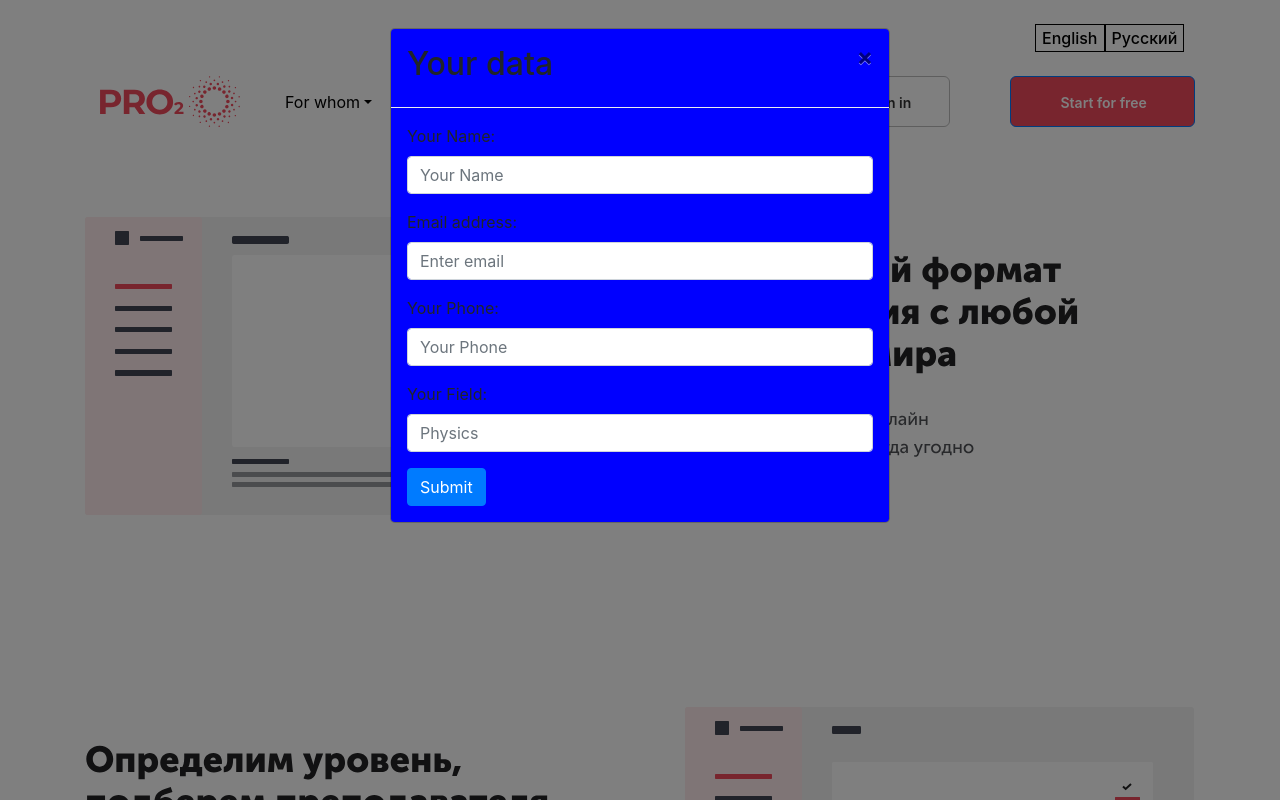
After one commit to askhatkenenbay/PRO2_WEBSITE, a Django app: page /our-courses/physics in a window 1280 px wide, after a click on "For educators". The commit adds this page. Run offline with Django 3.2, Linux system fonts and the light colour scheme; some libraries are stand-ins or nearby versions.

Commit message:
forAlliance

```diff
--- /dev/null
+++ b/main/templates/main/temp/physics.html
@@ -0,0 +1,230 @@
+{% extends "main/base.html" %}
+{% load static %}
+{% load crispy_forms_tags %}
+{% block title %}
+    <meta name="viewport" content="width=device-width, initial-scale=1">
+    <title>Physics</title>
+    <link rel="stylesheet" type="text/css" href="{% static 'main/style.css' %}">
+    <script src="https://ajax.googleapis.com/ajax/libs/jquery/3.3.1/jquery.min.js"></script>
+    <script src="https://cdnjs.cloudflare.com/ajax/libs/popper.js/1.12.9/umd/popper.min.js"></script>
+    <script src="https://maxcdn.bootstrapcdn.com/bootstrap/4.0.0/js/bootstrap.min.js"></script>
+    <script src="https://use.fontawesome.com/release/v5.0.8/js/all.js"></script>
+{% endblock %}
+
+{% block content %}
+<div id="MyModalT" class="modal fade" role="dialog">
+    <div class="modal-dialog">
+            <div class="modal-content" style="background-color: blue;">
+                <div class= "modal-header">
+                    <h2 class="">
+                        <span class="en-text">Your data</span>
+                        <span class = 'ru-text'>Ваши данные</span>
+                    </h2>
+                    <button type="button" class="close" data-dismiss="modal">&times;</button>
+                </div>
+                <div class="modal-body">
+                    <form method="POST">
+                        {% csrf_token %}
+                        <div class="form-group">
+                            <label for="email">Your Name:</label>
+                            <input required  name ="user_name" type="input-group-text" class="form-control" placeholder="Your Name" >
+                        </div>
+                        <div class="form-group">
+                            <label for="email">Email address:</label>
+                            <input required name ="user_email" type="email" class="form-control" placeholder="Enter email" id="email">
+                        </div>
+                        <div class="form-group">
+                            <label for="email">Your Phone:</label>
+                            <input required name ="user_phone" type="input-group-text" class="form-control" placeholder="Your Phone" >
+                        </div>
+                        <div class="form-group">
+                            <label for="email">Your Field:</label>
+                            <input required name ="user_field" type="select" class="form-control" placeholder="Physics" >
+                        </div>
+                        <button type="submit" class="btn btn-primary">Submit</button>
+                    </form>
+                </div>
+            </div>
+    </div>
+</div>
+
+<br/>
+    <footer class="footer">
+        <div class="row padding">
+            <div class="col-lg-10">
+            </div>
+            <div class="col-lg-2">
+                <button class="language"  onclick="change_lan('EN')">English</a>
+                <button class="language" onclick="change_lan('RU')">Русский</a>
+            </div>
+        </div>
+    </footer>
+<br/>
+
+    <!-- Navigation -->
+    <div class="container-fluid padding">
+        <div class="row padding">
+            <div class="col-lg-2">
+                <img src="/media/Logo.svg" class="img-fluid">
+            </div>
+            <div class="col-lg-2">
+                <div class="dropdown for-whom">
+                    <a href="#" class="dropdown-toggle " data-toggle="dropdown">For whom</a>
+                    <div class="dropdown-menu">
+                        <a href="#" class="dropdown-item">Action</a>
+                        <a href="#" class="dropdown-item">Another action</a>
+                    </div>
+                </div>
+
+            </div>
+            <div class="col-lg-2">
+                <div class="dropdown our-courses">
+                    <a href="#" class="dropdown-toggle" data-toggle="dropdown">Our courses</a>
+                    <div class="dropdown-menu">
+                        <a href="#" class="dropdown-item">
+                            <span class="en-text">Math</span>
+                            <span class = 'ru-text'>Матиматика</span>
+                        </a>
+                        <a href="{% url 'physics' %}" class="dropdown-item">
+                            <span class="en-text">Physics</span>
+                            <span class = 'ru-text'>Физика</span>
+                        </a>
+                        <a href="#" class="dropdown-item">
+                            <span class="en-text">Chemistry</span>
+                            <span class = 'ru-text'>Химия</span>
+                        </a>
+                    </div>
+                </div>
+            </div>
+            <div class="col-lg-2">
+                <a href="{% url 'courses' %}" class="btn btn-danger btn-sign-in">
+                    <h2 class="to-home-text">
+                        <span class="en-text">Courses</span>
+                        <span class = 'ru-text'>Курсы</span>
+                    </h2>
+                </a>
+            </div>
+
+            {% if user.is_authenticated %}
+            <div class="col-lg-2">
+                <a href="{% url 'logout' %}" class="btn btn-primary btn-sign-in">
+                    <h2 class="sign-in-text">
+                        <span class="en-text">Logout</span>
+                        <span class = 'ru-text'>Выйти</span>
+                    </h2>
+                </a>
+            </div>
+            <div class="col-lg-2 ">
+                <a href="{% url 'main-personal_page' %}" class="btn btn-primary btn-sign-in">
+                    <h2 class="to-home-text">
+                        <span class = 'en-text'>Back to account</span>
+                        <span class = 'ru-text'>Вернуться</span>
+                    </h2>
+                </a>
+            </div>
+            {% else %}
+            <div class="col-lg-2 ">
+                <a href="{% url 'login' %}" class="btn btn-primary btn-sign-in">
+                    <h2 class="sign-in-text">
+                        <span class = 'en-text'>Sign in</span>
+                        <span class = 'ru-text'>Войти</span>
+                    </h2>
+                </a>
+            </div>
+            <div class="col-lg-2">
+                <a href="{% url 'register' %}" class="btn btn-primary btn-red">
+                    <h2 class="btn-red-text">
+                        <span class = 'en-text'>Start for free</span>
+                        <span class = 'ru-text'>Начать бесплатно</span>
+                    </h2>
+                </a>
+            </div>
+            {% endif %}
+        </div>
+    </div>
+    <div class="empty-padding"></div>
+
+    <br/>
+    <img class="image-top" src="/media/phys1.svg" class="img-fluid">
+    <br/><br/><br/><br/><br/><br/><br/><br/><br/>
+    <img class="image-top" src="/media/phys2.svg" class="img-fluid">
+    <br/><br/><br/><br/><br/><br/><br/><br/><br/>
+    <img class="image-top" src="/media/phys3.svg" class="img-fluid">
+    <br/><br/><br/><br/><br/><br/><br/><br/><br/>
+    <img class="image-top" src="/media/phys4.svg" class="img-fluid">
+    <br/><br/><br/><br/><br/><br/><br/><br/><br/>
+    <img class="image-top" src="/media/phys5.svg" class="img-fluid">
+    <br/><br/><br/><br/><br/><br/><br/><br/><br/>
+    <img class="image-top" src="/media/phys6.svg" class="img-fluid">
+    <br/><br/><br/><br/><br/><br/><br/><br/><br/>
+    <img class="image-top" src="/media/phys7.svg" class="img-fluid">
+    <br/><br/><br/><br/><br/><br/><br/><br/><br/>
+
+    <!-- Footer -->
+    <footer>
+        <div class="container-fluid padding">
+            <div class="row text-left">
+                <div class="col-md-4">
+                    <img src="/media/footer.jpg">
+                </div>
+                <div class="col-md-4">
+                    <h5>
+                        <span class="en-text">Learning</span>
+                        <span class = 'ru-text'>Обучение</span>
+
+                    </h5>
+                    <a class="footer-link" href="#">
+                        <span class="en-text">Process</span>
+                        <span class = 'ru-text'>Процесс</span>
+                    </a>
+                    <br/>
+                    <a class="footer-link" href="#">
+                        <span class="en-text">Classes</span>
+                        <span class = 'ru-text'>Предметы</span>
+                    </a>
+                    <br/>
+                    <a class="footer-link" href="#">
+                        <span class="en-text">Educators</span>
+                        <span class = 'ru-text'>Педагоги</span>
+                    </a>
+                    <br/>
+                    <a class="footer-link" href="#">
+                        <span class="en-text">QnA</span>
+                        <span class = 'ru-text'>Вопрос-ответ</span>
+                    </a>
+                    <br/>
+                    <a class="footer-link" href="#">
+                        <span class="en-text">Price</span>
+                        <span class = 'ru-text'>Цена</span>
+                    </a>
+                </div>
+                <div class="col-md-4">
+                    <h5>
+                        <span class="en-text">PRO2</span>
+                        <span class = 'ru-text'>PRO2</span>
+                    </h5>
+                    <a class="footer-link" href="#">
+                        <span class="en-text">About Company</span>
+                        <span class = 'ru-text'>О школе</span>
+                    </a>
+                    <br/>
+                    <a class="footer-link" href="#"  type="button" data-toggle="modal" data-target="#MyModalT">
+                        <span class="en-text">For educators</span>
+                        <span class = 'ru-text'>Педагогам</span>
+                    </a>
+                    <br/>
+                    <a class="footer-link" href="#">
+                        <span class="en-text">Reviews</span>
+                        <span class = 'ru-text'>Отзывы</span>
+                    </a>
+                    <br/>
+                    <a class="footer-link" href="#">
+                        <span class="en-text">Privacy policy</span>
+                        <span class = 'ru-text'>Конфиденциальность</span>
+                    </a>
+                </div>
+            </div>
+        </div>
+    </footer>
+<script src="{% static 'main/change_language.js' %}"></script>
+{% endblock content %}
--- a/main/urls.py
+++ b/main/urls.py
@@ -21,4 +21,7 @@ urlpatterns = [
     path('courses/my/',views.course_my,name="course-my"),
     path('personal-page/create-course/create-homework/',views.create_homework,name="create-homework"),
     path('personal-page/create-course/create-homework-points/',views.create_homework_points,name="create-homework-points"),
+    path('our-courses/physics',views.physics,name="physics"),
+    path('our-courses/chemistry',views.chemistry,name="chemistry"),
+    path('our-courses/math',views.math,name="math"),
 ]
--- a/main/views.py
+++ b/main/views.py
@@ -301,3 +301,28 @@ def course_my(request):
         'course_name' : request.GET.get('value', ''),
     }
     return render(request,'main/special.html', context)
+
+def chemistry(request):
+    return render(request,'main/special.html')
+def physics(request):
+    if request.method == 'POST':
+        email_from = settings.EMAIL_HOST_USER
+        user_email = request.POST.get('user_email', None)
+        if request.POST.get('user_field', None) != None :
+            subject = 'Teacher'
+            message = 'User Name: '+request.POST.get('user_name', None)+'\nUser Email: '+request.POST.get('user_email', None)+'\nUser Phone: '+request.POST.get('user_phone', None)+'\nUser Field: '+request.POST.get('user_field', None)
+        else :
+            subject = 'Submission'
+            message = 'User Name: '+request.POST.get('user_name', None)+'\nUser Email: '+request.POST.get('user_email', None)+'\nUser Phone: '+request.POST.get('user_phone', None)
+        recipient_list = ['pro2edtech@gmail.com',]
+        send_mail( subject, message, email_from, recipient_list )
+        # ------------------------------------------
+        subject = 'Pro2EdTech'
+        message = 'You have submitted the application at www.pro2edtech.com, our personal will contact you as soon as possible. \nThis message is auto-sent by the system of www.pro2edtech.com'
+        recipient_list = [request.POST.get('user_email', None),]
+        send_mail( subject, message, email_from, recipient_list )
+        messages.success(request, f'sent')
+        return redirect('main/temp/physics.html')
+    return render(request,'main/temp/physics.html')
+def math(request):
+    return render(request,'main/special.html')
```
Also changed, not shown: Deployment.txt (added, +90 -0 lines), HTTPS.txt (added, +25 -0 lines), main/templates/main/home.html (+12 -2 lines), main/templates/main/temp/chemistry.html (added), main/templates/main/temp/math.html (added), media/phys1.svg (added), media/phys2.svg (added), media/phys3.svg (added), media/phys4.svg (added), media/phys5.svg (added), media/phys6.svg (added), media/phys7.svg (added).
